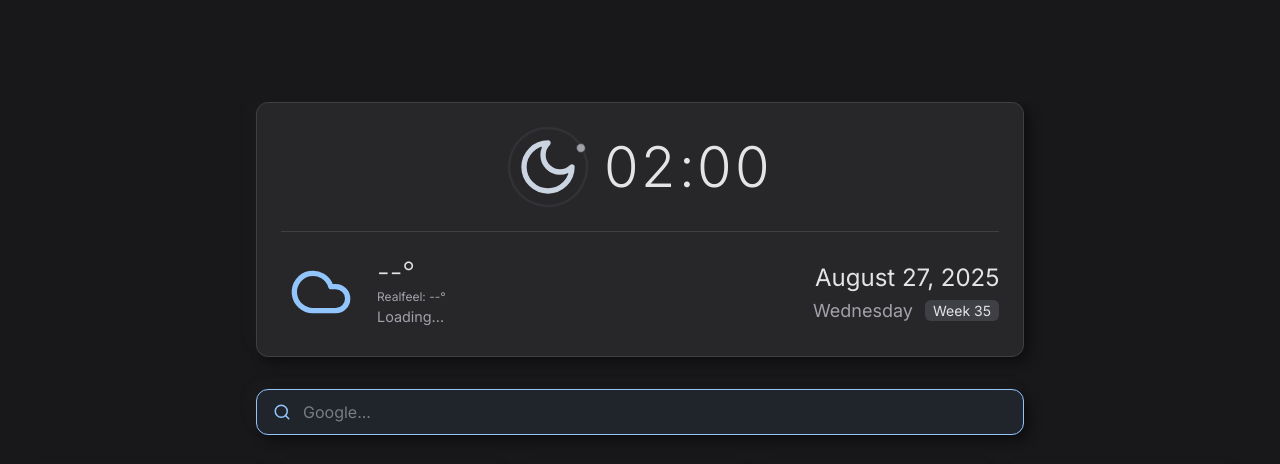
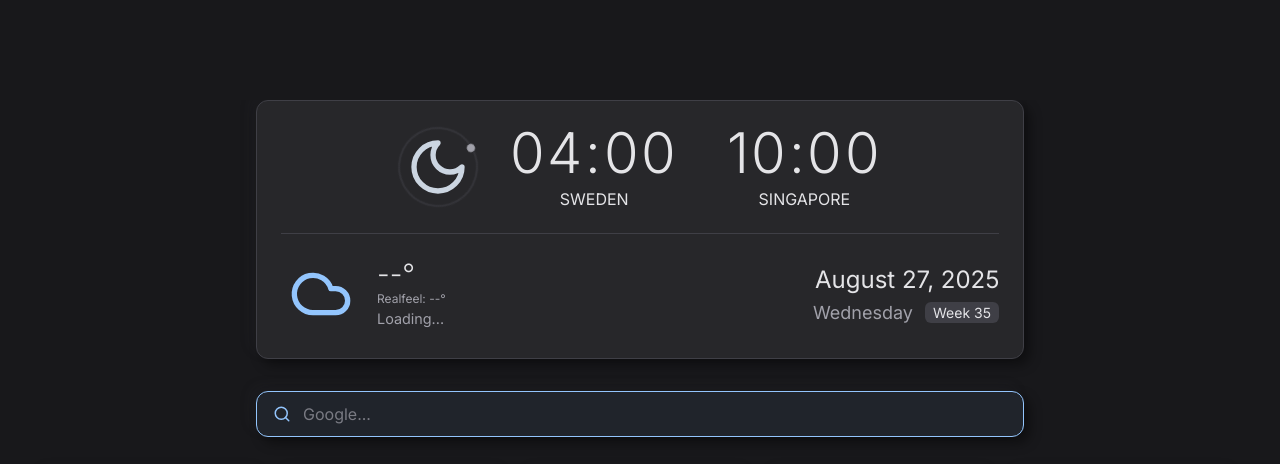
Before and after one commit to ErikSortelius/eriksortelius.github.io, a plain HTML site: page index.html in a window 1280 px wide. Shown: the top 464 px of the page. Drawn offline with Linux system fonts and the light colour scheme.

Commit message:
Multi clock edit

```diff
--- a/index.html
+++ b/index.html
@@ -18,7 +18,7 @@
     <div class="max-width-container">
       <!-- Clock Section -->
       <div class="clock-container">
-        <!-- Top Row: Sun/Moon Dial and Clock (centered) -->
+        <!-- Top Row: Sun/Moon Dial and Clocks (centered) -->
         <div class="top-section">
           <div class="center-group">
             <div class="day-night-dial">
@@ -46,8 +46,15 @@
                 </svg>
               </div>
             </div>
-            <div class="clock">
-              <h1 class="time">00:00</h1>
+            <div class="clocks-container">
+              <div class="clock clock1">
+                <h1 class="time" id="clock1Time">00:00</h1>
+                <span class="timezone-label" id="clock1Label">SWEDEN</span>
+              </div>
+              <div class="clock clock2">
+                <h1 class="time" id="clock2Time">00:00</h1>
+                <span class="timezone-label" id="clock2Label">SINGAPORE</span>
+              </div>
             </div>
           </div>
         </div>
--- a/script.js
+++ b/script.js
@@ -81,8 +81,37 @@ const icons = {
   bookmark: `<svg xmlns="http://www.w3.org/2000/svg" width="16" height="16" viewBox="0 0 24 24" fill="none" stroke="currentColor" stroke-width="2" stroke-linecap="round" stroke-linejoin="round"><path d="M19 21l-7-5-7 5V5a2 2 0 0 1 2-2h10a2 2 0 0 1 2 2z"></path></svg>`
 };
 
+/**
+ * CLOCK CONFIGURATION - Easy to modify
+ *
+ * To change timezones and labels:
+ * 1. Update the timezone property with any valid IANA timezone identifier
+ * 2. Update the label property with your preferred display text
+ *
+ * Examples of timezone identifiers:
+ * - 'America/New_York' (Eastern Time)
+ * - 'America/Los_Angeles' (Pacific Time)
+ * - 'Europe/London' (GMT/BST)
+ * - 'Europe/Paris' (CET/CEST)
+ * - 'Asia/Tokyo' (JST)
+ * - 'Australia/Sydney' (AEST/AEDT)
+ */
+const CLOCK_CONFIG = {
+  clock1: {
+    timezone: 'Europe/Stockholm',
+    label: 'SWEDEN'
+  },
+  clock2: {
+    timezone: 'Asia/Singapore',
+    label: 'SINGAPORE'
+  }
+};
+
 // DOM elements
-const timeElement = document.querySelector('.time');
+const clock1TimeElement = document.getElementById('clock1Time');
+const clock2TimeElement = document.getElementById('clock2Time');
+const clock1LabelElement = document.getElementById('clock1Label');
+const clock2LabelElement = document.getElementById('clock2Label');
 const dateElement = document.querySelector('.date');
 const weekdayElement = document.querySelector('.weekday');
 const weekNumberElement = document.querySelector('.week-number');
@@ -182,16 +211,36 @@ function checkIsDayTime(current) {
   return hours >= 6 && hours < 21;
 }
 
-// Initialize and Update Clock
+/**
+ * Formats time for a specific timezone
+ * @param {string} timezone - IANA timezone identifier (e.g., 'Europe/Stockholm')
+ * @returns {string} Formatted time string (HH:MM)
+ */
+function formatTimeForTimezone(timezone) {
+  const now = new Date();
+  return now.toLocaleTimeString([], {
+    hour: '2-digit',
+    minute: '2-digit',
+    hour12: false,
+    timeZone: timezone
+  });
+}
+
+// Initialize and Update Clocks
 function updateClock() {
   const now = new Date();
-  const timeString = formatTime(now);
+
+  // Get times for both configured timezones
+  const clock1TimeString = formatTimeForTimezone(CLOCK_CONFIG.clock1.timezone);
+  const clock2TimeString = formatTimeForTimezone(CLOCK_CONFIG.clock2.timezone);
+
   const dateString = formatDate(now);
   const weekdayString = getWeekday(now);
   const weekNumber = getWeekNumber(now);
 
-  // Update display with smooth transitions
-  updateTimeWithTransition(timeString);
+  // Update both clocks with smooth transitions
+  updateTimeWithTransition(clock1TimeString, clock1TimeElement);
+  updateTimeWithTransition(clock2TimeString, clock2TimeElement);
 
   if (dateElement.textContent !== dateString) {
     dateElement.style.opacity = 0;
@@ -226,7 +275,9 @@ function updateClock() {
 }
 
 // Update time with smooth digit transitions
-function updateTimeWithTransition(newTimeString) {
+function updateTimeWithTransition(newTimeString, timeElement) {
+  if (!timeElement) return;
+
   const currentTimeDigits = timeElement.textContent.split('');
   const newTimeDigits = newTimeString.split('');
 
@@ -770,18 +821,36 @@ function performEntranceAnimations() {
     moonIcon.style.transform = `rotate(${isDay ? 0 : 120}deg)`;
   }
 
-  // Set initial state for time display
-  if (timeElement) {
-    const timeString = formatTime(now);
-    timeElement.innerHTML = ''; // Clear any existing content
+  // Set initial state for time displays
+  if (clock1TimeElement) {
+    const clock1TimeString = formatTimeForTimezone(CLOCK_CONFIG.clock1.timezone);
+    clock1TimeElement.innerHTML = '';
 
-    // Create digits with visibility immediately (no animation)
-    timeString.split('').forEach(digit => {
+    clock1TimeString.split('').forEach(digit => {
       const digitSpan = document.createElement('span');
       digitSpan.textContent = digit;
-      // No initial transforms or opacity changes - show immediately
-      timeElement.appendChild(digitSpan);
+      clock1TimeElement.appendChild(digitSpan);
     });
+  }
+
+  if (clock2TimeElement) {
+    const clock2TimeString = formatTimeForTimezone(CLOCK_CONFIG.clock2.timezone);
+    clock2TimeElement.innerHTML = '';
+
+    clock2TimeString.split('').forEach(digit => {
+      const digitSpan = document.createElement('span');
+      digitSpan.textContent = digit;
+      clock2TimeElement.appendChild(digitSpan);
+    });
+  }
+
+  // Set timezone labels
+  if (clock1LabelElement) {
+    clock1LabelElement.textContent = CLOCK_CONFIG.clock1.label;
+  }
+
+  if (clock2LabelElement) {
+    clock2LabelElement.textContent = CLOCK_CONFIG.clock2.label;
   }
 
   // Set initial states for date elements
@@ -882,7 +951,7 @@ function init() {
   createLinkSections();
   setupSearchInput();
 
-  // Immediately update clock with fast animation
+  // Immediately update clocks
   updateClock();
   setInterval(updateClock, 1000);
 
--- a/styles.css
+++ b/styles.css
@@ -111,16 +111,25 @@ body {
   border-top: 1px solid var(--border-color);
 }
 
-/* Center group for sun/moon dial and clock */
+/* Center group for sun/moon dial and clocks */
 .center-group {
   display: flex;
   align-items: center;
-  gap: 1rem;
+  gap: 2rem;
+}
+
+/* Clocks container for dual timezone display */
+.clocks-container {
+  display: flex;
+  gap: 3rem;
+  align-items: center;
 }
 
 .clock {
   display: flex;
-  justify-content: flex-start;
+  flex-direction: column;
+  align-items: center;
+  gap: 0.5rem;
 }
 
 .time {
@@ -128,6 +137,7 @@ body {
   font-weight: 300;
   letter-spacing: 0.05em;
   display: flex;
+  line-height: 1;
 }
 
 .time span {
@@ -599,6 +609,15 @@ body {
     padding: 1rem;
   }
 
+  .center-group {
+    gap: 1rem;
+  }
+
+  .clocks-container {
+    flex-direction: column;
+    gap: 1.5rem;
+  }
+
   .top-section,
   .bottom-section {
     flex-direction: column;
@@ -609,10 +628,6 @@ body {
   .date-info {
     align-items: center;
     margin-top: 0.5rem;
-  }
-
-  .clock {
-    justify-content: center;
   }
 
   .time {
```
